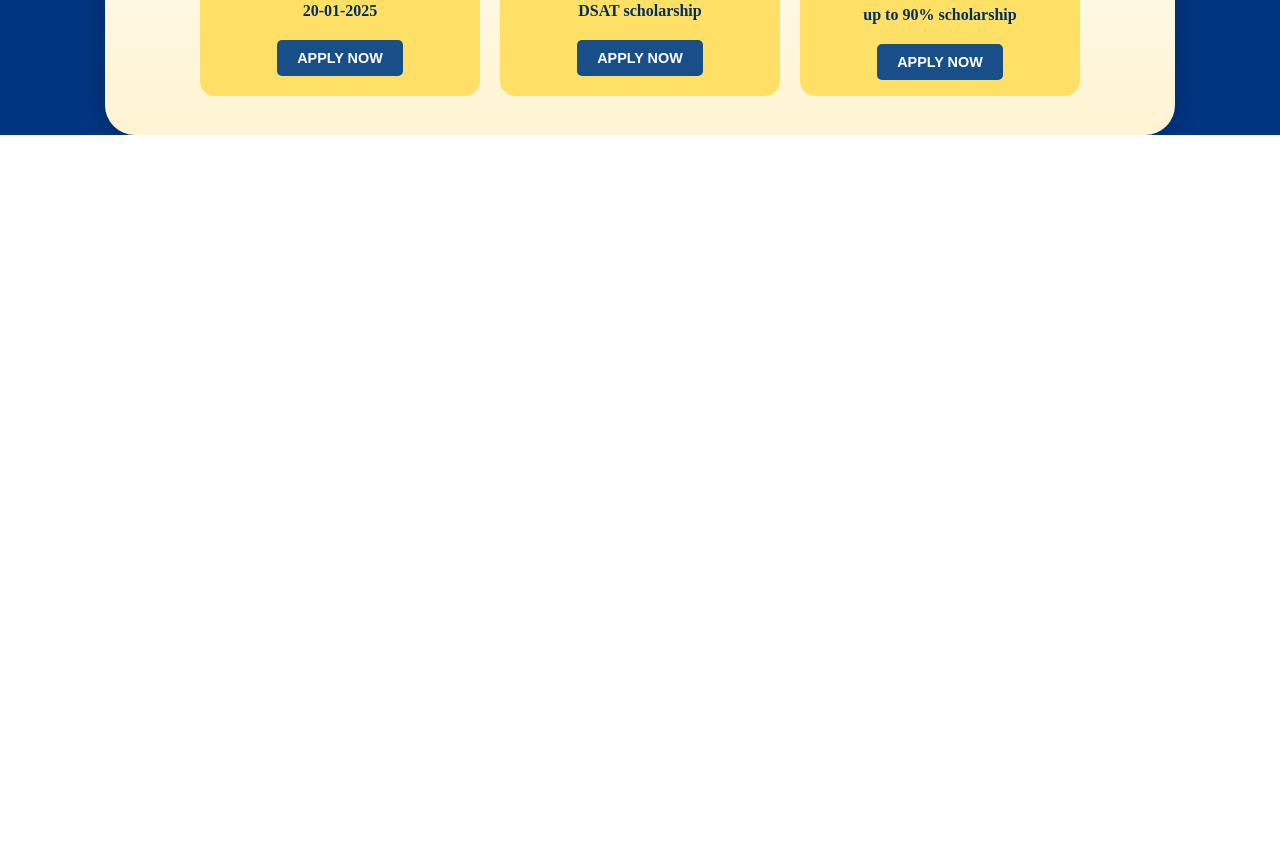
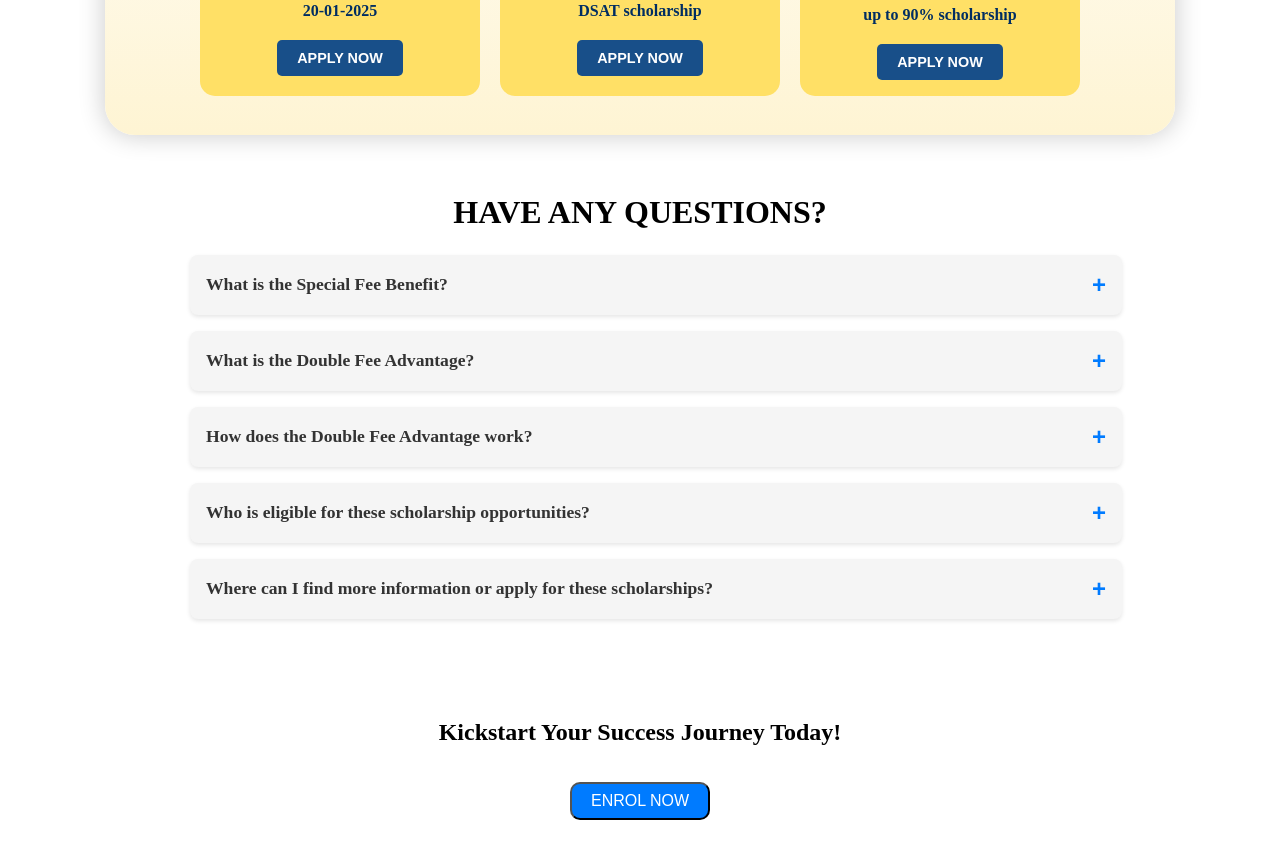
Before and after one commit to RaviRanjan20002/TheDot, a React (Vite) app in the folder dotwebsite/: page /admission in a window 1280 px wide. Shown: the part 1080-1932 px from the top of the page. Before the commit the page ends 1215 px from the top, so only its background shows below. Built offline with nearby package versions, Linux system fonts and the light colour scheme; a web font is replaced by a local one.

Commit message:
landing page updated

```diff
--- a/dotwebsite/src/App.jsx
+++ b/dotwebsite/src/App.jsx
@@ -19,7 +19,7 @@ function App() {
           <Route path="gallery" element={<Gallery/>} />
           <Route path="contact" element={<Contact />} />
           <Route path="/CrashCourse" element={<CrashCourse/>} /> {/* Add this route */}
-          <Route path="/Admission" element={<Admission/>} />
+          <Route path="admission" element={<Admission/>} />
           <Route path="*" element={<NoPage />} />
         </Route>
       </Routes>
--- a/dotwebsite/src/Components/landingpage/Admission.jsx
+++ b/dotwebsite/src/Components/landingpage/Admission.jsx
@@ -1,6 +1,7 @@
 import React, { useState } from "react";
 import "../../../styles/Admission.css";
 import FeeBenefits from "./FeeBenefits";
+import Questions from "./Questions";
 // import DotGuide from "./Dotguidlines";
 
 const Admission = () => {
@@ -127,6 +128,9 @@ const Admission = () => {
     <div className="fee-benefits-section">
         <FeeBenefits />
       </div>
+      <div>
+        <Questions />
+      </div>
       {/* <div className="DotGuide-section">
         <DotGuide />
       </div> */}
--- a/dotwebsite/src/Components/landingpage/Questions.jsx
+++ b/dotwebsite/src/Components/landingpage/Questions.jsx
@@ -31,6 +31,10 @@ const Questions = () => {
     setOpenQuestion(openQuestion === index ? null : index);
   };
 
+  const handleEnrolNowClick = () => {
+    window.scrollTo({ top: 0, behavior: 'smooth' });
+  };
+
   return (
     <div className="questions-container">
       <h2 className="questions-title">HAVE ANY QUESTIONS?</h2>
@@ -51,9 +55,9 @@ const Questions = () => {
           )}
         </div>
       ))}
-      <div className=''>
-      <h2>Kickstart Your Success Journey Today!</h2>
-      <button className="btn">ENROL NOW</button>
+      <div className="enrolnowsection">
+        <h2>Kickstart Your Success Journey Today!</h2>
+        <button className="enrolbtn" onClick={handleEnrolNowClick}>ENROL NOW</button>
       </div>
     </div>
   );
--- a/dotwebsite/styles/Admission.css
+++ b/dotwebsite/styles/Admission.css
@@ -5,7 +5,7 @@ body {
 }
 
 .mainBody{
-  background-color: #003580;
+  /* background-color: #003580; */
   /* height: 100; */
 }
 
--- a/dotwebsite/styles/Questions.css
+++ b/dotwebsite/styles/Questions.css
@@ -12,27 +12,26 @@
 }
 
 .question-item {
-    background-color: #f9f9f9;
+  background-color: #f5f5f5;
   margin-bottom: 1rem;
   padding: 1rem;
   border-radius: 8px;
   box-shadow: 0 2px 4px rgba(0, 0, 0, 0.1);
   cursor: pointer;
   overflow: hidden;
-    width: 100%; /* Make sure width stays consistent */
-    transition: background-color 0.3s ease, height 0.4s ease;
-    height: 60px; /* Fixed height initially */
+  width: 100%;
+  transition: background-color 0.3s ease;
 }
 
 .question-item:hover {
-    background-color: #f1f1f1;
+  background-color: #e9e9e9;
 }
 
 .question-header {
   display: flex;
   justify-content: space-between;
   align-items: center;
-    font-size: 1.2rem;
+  font-size: 1.1rem;
   font-weight: bold;
   color: #333;
 }
@@ -41,35 +40,66 @@
   font-size: 1.5rem;
   font-weight: bold;
   color: #007bff;
-    transition: transform 0.3s ease;
+  transition: transform 0.3s ease-in-out;
 }
 
-  /* The question content hidden initially */
 .question-content {
   max-height: 0;
   overflow: hidden;
-    transition: max-height 0.4s ease;
-    padding-top: 0; /* No padding initially */
+  padding-top: 0;
+  transition: max-height 0.6s ease-in-out, padding 0.6s ease-in-out;
 }
 
 .question-content p {
   margin: 0;
+  text-align: left;
+  opacity: 0;
+  transform: translateY(-10px);
+  transition: opacity 0.6s ease, transform 0.6s ease;
+}
+
+/* Keyframe animation for smooth height transition */
+@keyframes expand {
+  from {
+      max-height: 0;
+  }
+  to {
+      max-height: 300px; /* Adjust this based on expected content size */
+  }
+}
+
+/* When the question is open, adjust the styles */
+.question-item.open .question-content {
+  animation: expand 1s ease-in-out forwards;
   padding-top: 1rem;
 }
 
-  /* When the question is open, adjust the styles */
-  .question-item.open {
-    height: auto; /* Expand the height when open */
-  }
-
-  .question-item.open .question-content {
-    max-height: 1000px; /* Large enough value to fit the content */
-    padding-top: 1rem; /* Add padding when the content is visible */
+.question-item.open .question-content p {
+  opacity: 1;
+  transform: translateY(0);
 }
 
 /* Rotate the icon on toggle */
 .question-item.open .question-toggle {
   transform: rotate(180deg); /* Rotate 180 degrees to show "-" */
+}
+
+.enrolnowsection {
+  display: flex;
+  justify-content: center;
+  align-items: center;
+  flex-direction: column;
+  margin-top: 5rem;
+}
+
+.enrolbtn {
+  background-color: #007bff;
+  color: #fff;
+  padding: 0.5rem 1.2rem;
+  border-radius: 10px;
+  text-decoration: none;
+  font-size: 1rem;
+  margin-top: 1rem;
 }
 
 @media (max-width: 768px) {
--- /dev/null
+++ b/dotwebsite/styles/example.css
@@ -0,0 +1,105 @@
+.questions-container {
+    max-width: 900px;
+    margin: 0 auto;
+    padding: 2rem;
+    text-align: center;
+  }
+
+  .questions-title {
+    font-size: 2rem;
+    font-weight: bold;
+    margin-bottom: 1.5rem;
+  }
+
+  .question-item {
+    background-color: #f5f5f5;
+    margin-bottom: 1rem;
+    padding: 1rem;
+    border-radius: 8px;
+    box-shadow: 0 2px 4px rgba(0, 0, 0, 0.1);
+    cursor: pointer;
+    overflow: hidden;
+    width: 100%; /* Make sure width stays consistent */
+    transition: background-color 0.3s ease, height 0.4s ease;
+    height: 30px; /* Fixed height initially */
+  }
+
+  .question-item:hover {
+    background-color:#f5f5f5;
+  }
+
+  .question-header {
+    display: flex;
+    justify-content: space-between;
+    align-items: center;
+    font-size: 1.1rem;
+    font-weight: bold;
+    color: #333;
+  }
+
+  .question-toggle {
+    font-size: 1.5rem;
+    font-weight: bold;
+    color: #007bff;
+    transition: transform 0.3s ease-in-out;
+  }
+
+  .question-content {
+    max-height: 0;
+    overflow: hidden;
+    transition: max-height 10s ease-in-out;
+    padding-top: 0;
+  }
+
+  .question-content p {
+    margin: 0;
+    text-align: left;
+  }
+
+  /* When the question is open, adjust the styles */
+  .question-item.open {
+    height: auto; /* Expand the height when open */
+  }
+
+  .question-item.open .question-content {
+    max-height: 1000px; /* Large enough value to fit the content */
+    padding-top: 1rem; /* Add padding when the content is visible */
+  }
+
+  /* Rotate the icon on toggle */
+  .question-item.open .question-toggle {
+    transform: rotate(180deg); /* Rotate 180 degrees to show "-" */
+  }
+  .enrolnowsection{
+    display: flex;
+    justify-content: center;
+    align-items: center;
+    flex-direction: column;
+    margin-top: 8rem;
+  }
+  .enrolbtn{
+    background-color: #007bff;
+    color: #fff;
+    padding: 0.5rem 1.2rem;
+    border-radius: 10px;
+    text-decoration: none;
+    font-size: 1rem;
+    margin-top: 1rem;
+  }
+  @media (max-width: 768px) {
+    .questions-container {
+      padding: 1rem;
+    }
+
+    .questions-title {
+      font-size: 1.5rem;
+    }
+
+    .question-header {
+      font-size: 1rem;
+    }
+
+    .question-toggle {
+      font-size: 1.2rem;
+    }
+  }
```
Lines whose indentation alone changed are shown as unchanged.
